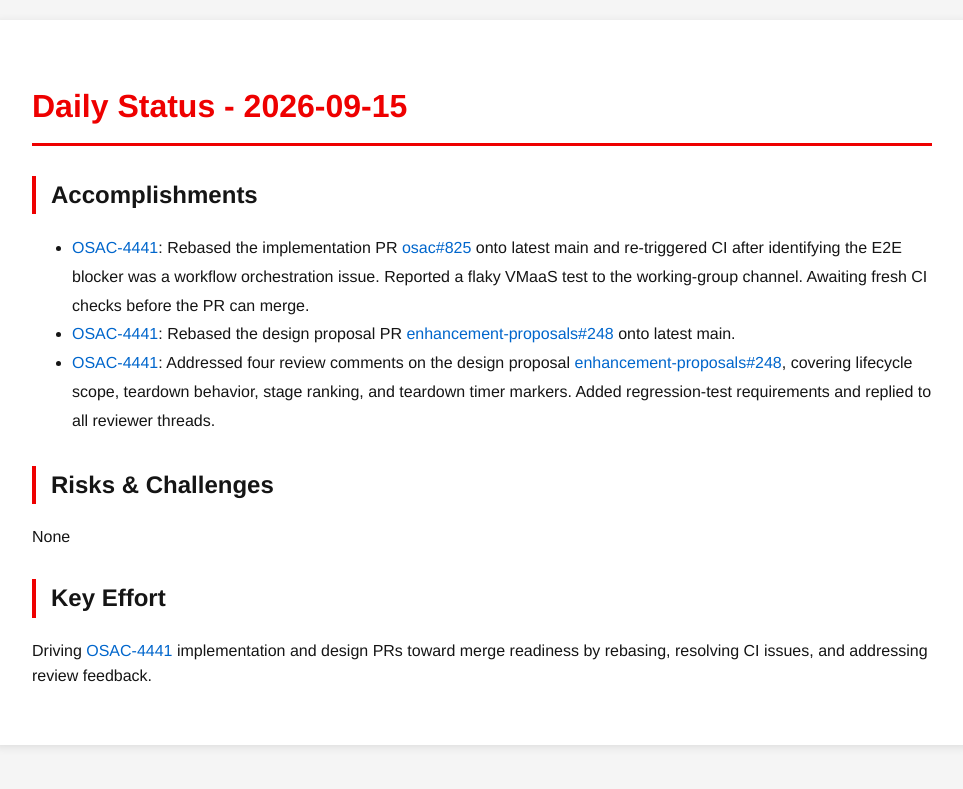
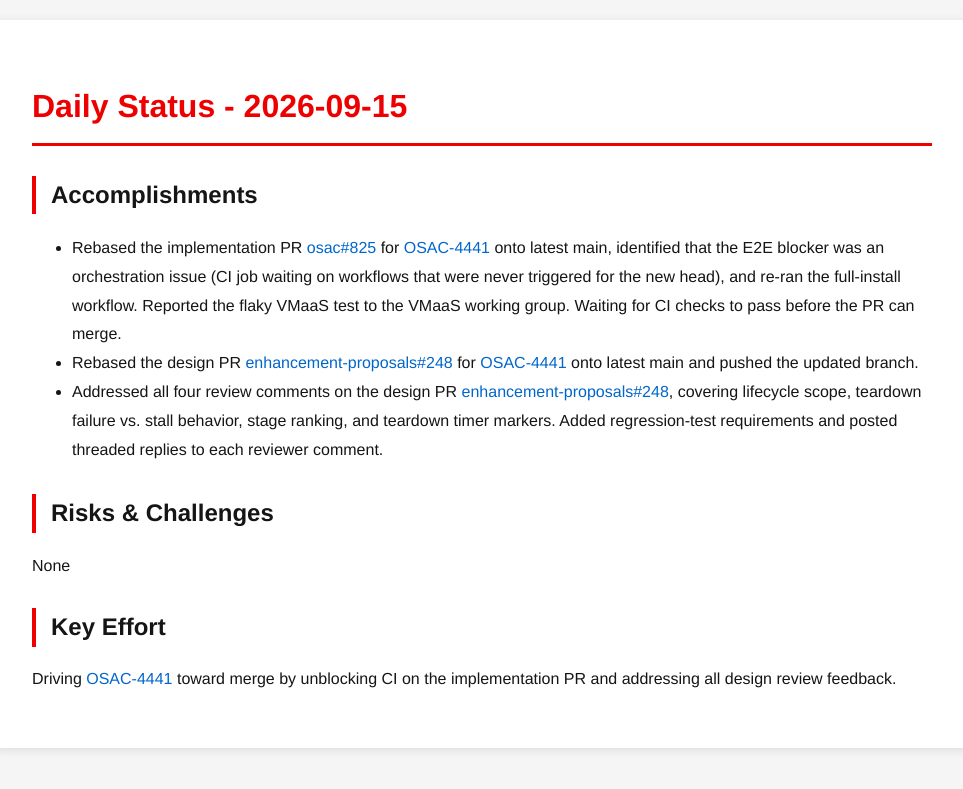
Before and after one commit to tzvatot/daily-status, a Jekyll site: the page built from 2026-09-15.md, in a window 1280 px wide. Shown: the top 789 px of the page, without its empty margins (158-1121 px from the left). Built offline with Jekyll 4.4.1, drawn with Linux system fonts in a browser that asks for light colours.

Commit message:
Daily status update - 2026-09-15

```diff
--- a/2026-09-15.md
+++ b/2026-09-15.md
@@ -7,12 +7,12 @@ date: 2026-09-15
 # Daily Status - 2026-09-15
 
 ## Accomplishments
-- [OSAC-4441](https://redhat.atlassian.net/browse/OSAC-4441): Rebased the implementation PR [osac#825](https://github.com/osac-project/osac/pull/825) onto latest main and re-triggered CI after identifying the E2E blocker was a workflow orchestration issue. Reported a flaky VMaaS test to the working-group channel. Awaiting fresh CI checks before the PR can merge.
-- [OSAC-4441](https://redhat.atlassian.net/browse/OSAC-4441): Rebased the design proposal PR [enhancement-proposals#248](https://github.com/osac-project/enhancement-proposals/pull/248) onto latest main.
-- [OSAC-4441](https://redhat.atlassian.net/browse/OSAC-4441): Addressed four review comments on the design proposal [enhancement-proposals#248](https://github.com/osac-project/enhancement-proposals/pull/248), covering lifecycle scope, teardown behavior, stage ranking, and teardown timer markers. Added regression-test requirements and replied to all reviewer threads.
+- Rebased the implementation PR [osac#825](https://github.com/osac-project/osac/pull/825) for [OSAC-4441](https://redhat.atlassian.net/browse/OSAC-4441) onto latest main, identified that the E2E blocker was an orchestration issue (CI job waiting on workflows that were never triggered for the new head), and re-ran the full-install workflow. Reported the flaky VMaaS test to the VMaaS working group. Waiting for CI checks to pass before the PR can merge.
+- Rebased the design PR [enhancement-proposals#248](https://github.com/osac-project/enhancement-proposals/pull/248) for [OSAC-4441](https://redhat.atlassian.net/browse/OSAC-4441) onto latest main and pushed the updated branch.
+- Addressed all four review comments on the design PR [enhancement-proposals#248](https://github.com/osac-project/enhancement-proposals/pull/248), covering lifecycle scope, teardown failure vs. stall behavior, stage ranking, and teardown timer markers. Added regression-test requirements and posted threaded replies to each reviewer comment.
 
 ## Risks & Challenges
 None
 
 ## Key Effort
-Driving [OSAC-4441](https://redhat.atlassian.net/browse/OSAC-4441) implementation and design PRs toward merge readiness by rebasing, resolving CI issues, and addressing review feedback.
+Driving [OSAC-4441](https://redhat.atlassian.net/browse/OSAC-4441) toward merge by unblocking CI on the implementation PR and addressing all design review feedback.
```
